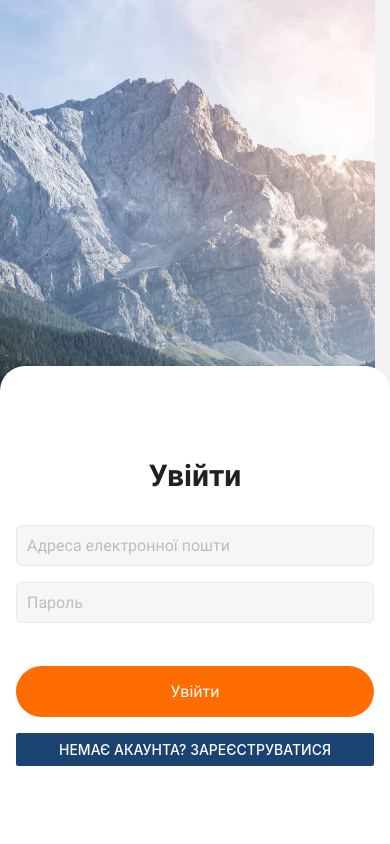
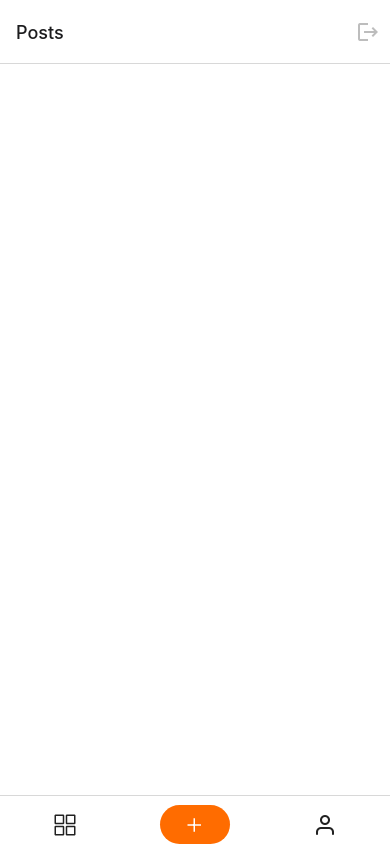
Before and after one commit to Juliya-Boiko/rn-test, a React Native app: screen / in a window 390 px wide. Built offline with nearby package versions, Linux system fonts and the light colour scheme.

Commit message:
add Camera, Location

```diff
--- a/App.js
+++ b/App.js
@@ -4,9 +4,6 @@ import { NavigationContainer } from '@react-navigation/native';
 import { StatusBar } from 'expo-status-bar';
 import { useCallback, useEffect, useState } from 'react';
 import { StyleSheet, View, Platform } from 'react-native';
-
-// import { Home } from './screens/Home';
-
 import { useRoute } from './routes/routing';
 
 SplashScreen.preventAutoHideAsync();
@@ -22,7 +19,7 @@ const loadApplication = async () => {
 export default function App() {
   console.log(Platform.OS);
   const [appIsReady, setAppIsReady] = useState(false);
-  const routing = useRoute(false);
+  const routing = useRoute(true);
 
   useEffect(() => {
     async function prepare() {
--- a/package.json
+++ b/package.json
@@ -26,7 +26,11 @@
     "react-native-reanimated": "~2.9.1",
     "react-native-safe-area-context": "4.3.1",
     "react-native-screens": "~3.15.0",
-    "react-native-web": "~0.18.7"
+    "react-native-web": "~0.18.7",
+    "react-native-maps": "0.31.1",
+    "expo-location": "~14.3.0",
+    "expo-camera": "~12.3.0",
+    "expo-media-library": "~14.2.0"
   },
   "devDependencies": {
     "@babel/core": "^7.12.9"
--- a/routes/routing.js
+++ b/routes/routing.js
@@ -7,8 +7,8 @@ import { ProfileScreen } from '../screens/ProfileScreen';
 import { CreatePostsScreen } from '../screens/CreatePostsScreen';
 import Ionicons from 'react-native-vector-icons/Ionicons';
 import Feather from 'react-native-vector-icons/Feather';
-import { StyleSheet, View } from 'react-native';
-
+import MaterialIcons from 'react-native-vector-icons/MaterialIcons';
+import { StyleSheet, View, TouchableOpacity } from 'react-native';
 
 const AuthStack = createStackNavigator();
 const NavTab = createBottomTabNavigator();
@@ -27,7 +27,10 @@ export const useRoute = (isAuth) => {
     <NavTab.Navigator screenOptions={{tabBarStyle: { paddingTop: 9 }}}>
       <NavTab.Screen
         options={{
-          header: () => null,
+          headerRight: () =>
+             <TouchableOpacity style={styles.logout} onPress={() => console.log('LOGOUT!!!!!')}>
+               <MaterialIcons name="logout" color='#BDBDBD' size={24} />
+             </TouchableOpacity>,
           tabBarShowLabel: false,
           tabBarIcon: ({ focused  }) => <Ionicons name="ios-grid-outline" color='#212121' size={24} />,
         }}
@@ -35,29 +38,23 @@ export const useRoute = (isAuth) => {
         component={PostsScreen} />
       <NavTab.Screen
         options={{
-          header: () => null,
+          //header: () => null,
           tabBarShowLabel: false,
           tabBarIcon: ({ focused }) => <View style={styles.accentIcon}><Ionicons name="add" color='#fff' size={24} /></View>
         }}
-        name='Profile'
-        component={ProfileScreen} />
+         name='CreatePost'
+        component={CreatePostsScreen} />
       <NavTab.Screen
         options={{
-          header: () => null,
+          //header: () => null,
           tabBarShowLabel: false,
           tabBarIcon: ({ focused }) => <Feather name="user" color='#212121' size={24} />
         }}
-        name='CreatePost'
-        component={CreatePostsScreen} />
+        name='Profile'
+        component={ProfileScreen}/>
     </NavTab.Navigator>
   );
 };
-
-  const screenOptions = {
-    tabBarStyle: {
-      paddingTop: 9,
-    },
-  };
 
 const styles = StyleSheet.create({
   accentIcon: {
@@ -66,9 +63,11 @@ const styles = StyleSheet.create({
     flex: 1,
     alignItems: 'center',
     justifyContent: 'center',
-    //paddingVertical: 13,
-    //paddingHorizontal: 28,
     backgroundColor: '#FF6C00',
     borderRadius: 20,
+  },
+  logout: {
+   // backgroundColor: 'red',
+    paddingHorizontal: 10
   }
 });
--- a/screens/CreatePostsScreen.js
+++ b/screens/CreatePostsScreen.js
@@ -1,5 +1,102 @@
-import { Text } from "react-native";
 
-export const CreatePostsScreen = () => {
-  return <Text>CreatePostsScreen</Text>
+import { useState } from "react";
+import { Text, View, TouchableOpacity, StyleSheet, TextInput } from "react-native";
+import * as Location from 'expo-location';
+import { Camera, CameraType } from 'expo-camera';
+import AntDesign from 'react-native-vector-icons/AntDesign';
+
+const initialState = {
+  photo: '',
+  location: '',
+  title: ''
+}
+
+export const CreatePostsScreen = ({ navigation }) => {
+  const [post, setPost] = useState(initialState);
+  const [camera, setCamera] = useState(null);
+  //const [photo, setPhoto] = useState('');
+  //const [location, setLocation] = useState(null);
+  const [status, requestPermission] = Camera.useCameraPermissions();
+
+  const takePhoto = async () => {
+    requestPermission(true);
+    await Location.requestForegroundPermissionsAsync();
+    const photo = await camera.takePictureAsync();
+    const location = await Location.getCurrentPositionAsync();
+    setPost((prevState) => ({...prevState, location: location, photo: photo}))
+    //setPhoto(photo.uri);
+    //setLocation(location.coords);
+  };
+
+  const publishPhoto = () => {
+   // console.log(post);
+    navigation.navigate('DefaultScreen', { post });
+  };
+
+  return (
+    <View style={styles.container}>
+      {/* <Text>CreatePostsScreen</Text> */}
+      <Camera style={styles.camera} ref={setCamera}>
+        <TouchableOpacity style={styles.cameraBtn} onPress={takePhoto}>
+          <AntDesign name="camera" color='#BDBDBD' size={20} />
+        </TouchableOpacity>
+      </Camera>
+      <TextInput
+        placeholder='Назва'
+        placeholderTextColor='#BDBDBD'
+        style={styles.input}
+        //onFocus={() => setIsKeyboardShown(true)}
+        value={post.title}
+        onChangeText={(value) => setPost((prevState) => ({ ...prevState, title: value }))}
+      />
+      <TouchableOpacity style={styles.publishBtn} onPress={publishPhoto}>
+        <Text style={styles.publishBtnText}>Опублікувати</Text>
+      </TouchableOpacity>
+    </View>
+  );
 };
+
+const styles = StyleSheet.create({
+  container: {
+    flex: 1,
+    paddingHorizontal: 16,
+    //justifyContent: 'center',
+   // backgroundColor: '#FF6C00',
+  },
+  camera: {
+    //flex: 1,
+    marginBottom: 32,
+    height: 240,
+    justifyContent: 'center',
+    alignItems: 'center',
+    borderRadius: 8
+  },
+  cameraBtn: {
+    width: 60,
+    height: 60,
+    justifyContent: 'center',
+    alignItems: 'center',
+    backgroundColor: '#fff',
+    borderRadius: 30,
+  },
+  input: {
+    marginBottom: 32,
+    paddingVertical: 16,
+    borderBottomWidth: 1,
+    borderBottomColor: '#E8E8E8',
+    fontFamily: 'Roboto-500',
+    fontSize: 16,
+    color: '#212121',
+  },
+  publishBtn: {
+    paddingVertical: 16,
+    borderRadius: 100,
+    backgroundColor: '#FF6C00',
+  },
+  publishBtnText: {
+    textAlign: 'center',
+    fontFamily: 'Roboto-400',
+    fontSize: 16,
+    color: '#fff'
+  },
+});
--- a/screens/Home.js
+++ /dev/null
@@ -1,6 +0,0 @@
-import { Text } from "react-native";
-
-export const Home = () => {
-  return <Text>Home</Text>
-
-};
--- a/screens/MapScreen.js
+++ /dev/null
@@ -1,6 +0,0 @@
-import { Text } from "react-native";
-
-export const MapScreen = () => {
-  return <Text>MapScreen</Text>
-
-};
--- a/screens/PostsScreen.js
+++ b/screens/PostsScreen.js
@@ -1,6 +1,22 @@
-import { Text } from "react-native";
+import { createStackNavigator } from '@react-navigation/stack';
+import { DefaultPostsScreen } from './nested/DefaultScreenPosts';
+import { CommentsScreen } from './nested/CommentsScreen';
+import { MapScreen } from './nested/MapScreen';
 
-export const PostsScreen = () => {
-  return <Text>PostsScreen</Text>
+const NestedNav = createStackNavigator();
 
+export const PostsScreen = ({ route }) => {
+
+  return (
+    <NestedNav.Navigator>
+      <NestedNav.Screen options={{header: () => null}} name='DefaultScreen' component={DefaultPostsScreen} />
+
+      <NestedNav.Screen options={{header: () => null}} name='Map' component={MapScreen} />
+
+      <NestedNav.Screen options={{header: () => null}} name='Comments' component={CommentsScreen} />
+    </NestedNav.Navigator>
+  );
 };
+
+// const styles = StyleSheet.create({
+// });
--- /dev/null
+++ b/screens/nested/DefaultScreenPosts.js
@@ -0,0 +1,88 @@
+import { FlatList, View, Image, StyleSheet, Button, Text, TouchableOpacity } from "react-native";
+import { useState, useEffect } from "react";
+import EvilIcons from 'react-native-vector-icons/EvilIcons';
+
+export const DefaultPostsScreen = ({ route, navigation }) => {
+  const [posts, setPosts] = useState([]);
+
+  useEffect(() => {
+    if (route.params) {
+      setPosts(prevState => [...prevState, route.params]);
+    }
+  }, [route.params]);
+
+  const mapHandler = () => {
+    navigation.navigate('Map');
+    //console.log(data);
+  };
+
+  const commentsHandler = () => {
+    navigation.navigate('Comments');
+  };
+
+  return (
+    <FlatList
+      style={styles.container}
+      data={posts}
+      keyExtractor={(item, index) => index.toString()}
+      renderItem={({ item }) =>
+        <View style={styles.postItem}>
+          <Image source={{ uri: item.post.photo.uri }} style={styles.postImage} />
+          <Text style={styles.postTitle}>{item.post.title}</Text>
+          <View style={styles.postDetails}>
+            <TouchableOpacity onPress={commentsHandler}>
+              <EvilIcons name="comment" color='#BDBDBD' size={24}/>
+            </TouchableOpacity>
+            <View style={styles.location}>
+              <EvilIcons name="location" color='#BDBDBD' size={24} style={styles.locationIcon} />
+              <Text style={styles.locationText} onPress={() => navigation.navigate('Map', { item })}>Location</Text>
+            </View>
+          </View>
+        </View>
+      }
+    />
+  );
+
+  //console.log(route.params);
+  //return <Text>PostsScreen</Text>
+};
+
+const styles = StyleSheet.create({
+  container: {
+    flex: 1,
+    paddingTop: 32,
+    paddingHorizontal: 16,
+    backgroundColor: '#fff',
+  },
+  postItem: {
+    justifyContent: 'center',
+    marginBottom: 32,
+  },
+  postImage: {
+    height: 240,
+    marginBottom: 8,
+    borderRadius: 8,
+  },
+  postTitle: {
+    marginBottom: 8,
+    fontFamily: 'Roboto-500',
+    fontSize: 16,
+    color: '#212121',
+  },
+  postDetails: {
+    flexDirection: 'row',
+    justifyContent: 'space-between',
+  },
+  location: {
+    flexDirection: 'row',
+  },
+  locationIcon: {
+    marginRight: 4,
+  },
+  locationText: {
+    fontFamily: 'Roboto-400',
+    fontSize: 16,
+    color: '#212121',
+    textDecorationLine: 'underline'
+  },
+});
--- /dev/null
+++ b/screens/nested/MapScreen.js
@@ -0,0 +1,31 @@
+import { View, Text, StyleSheet } from "react-native";
+import MapView, { Marker } from 'react-native-maps';
+
+export const MapScreen = ({ route }) => {
+  const marker = route.params.item.post.location.coords;
+  console.log(route.params.item.post.location);
+
+  return (
+    <View style={styles.container}>
+      <MapView
+        style={styles.mapContainer}
+        initialRegion={{ longitude: marker.longitude, latitude: marker.latitude, latitudeDelta: 0.1, longitudeDelta: 0.1 }}
+      >
+        <Marker coordinate={{ longitude: marker.longitude, latitude: marker.latitude }} title='PHOTO' />
+      </MapView>
+    </View>
+  );
+
+  //return <Text>Map</Text>
+};
+
+const styles = StyleSheet.create({
+  mapContainer: {
+    flex: 1,
+  },
+  container: {
+    flex: 1,
+    padding: 16,
+    backgroundColor: '#fff'
+  },
+});
```
Also changed, not shown: screens/nested/CommentsScreen.js (renamed from screens/CommentsScreen.js), 1 other file (tests, documents, lock files or other folders).
